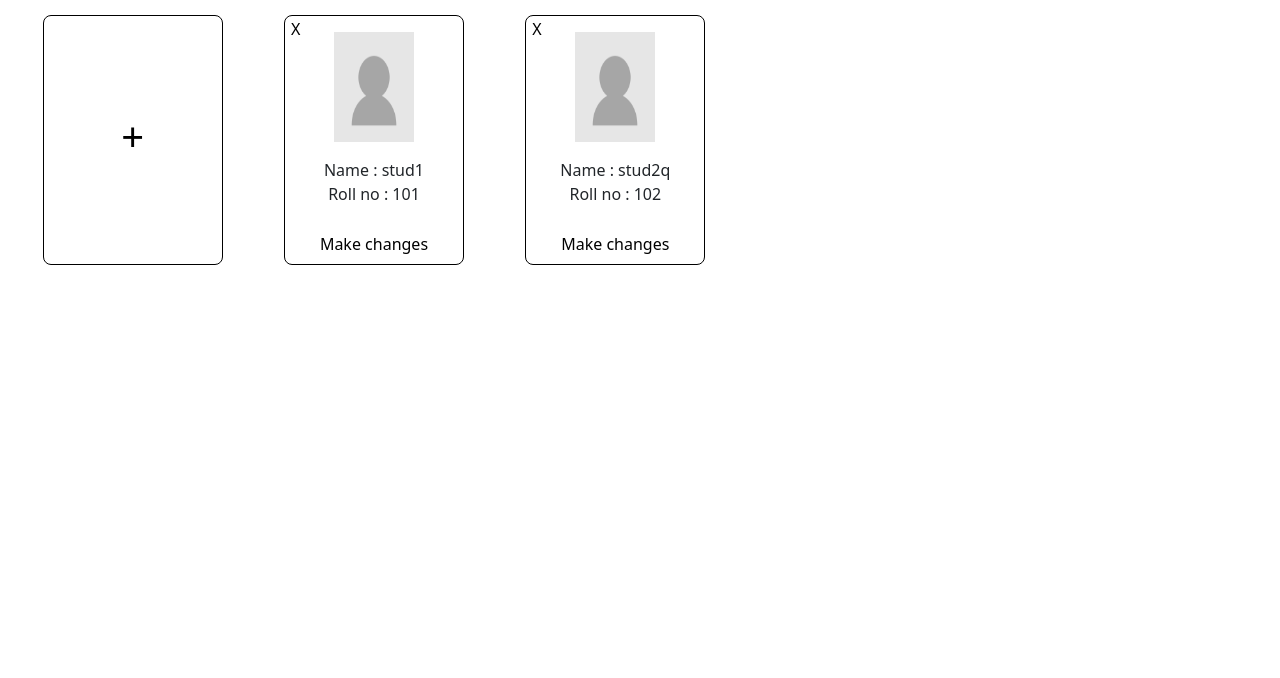
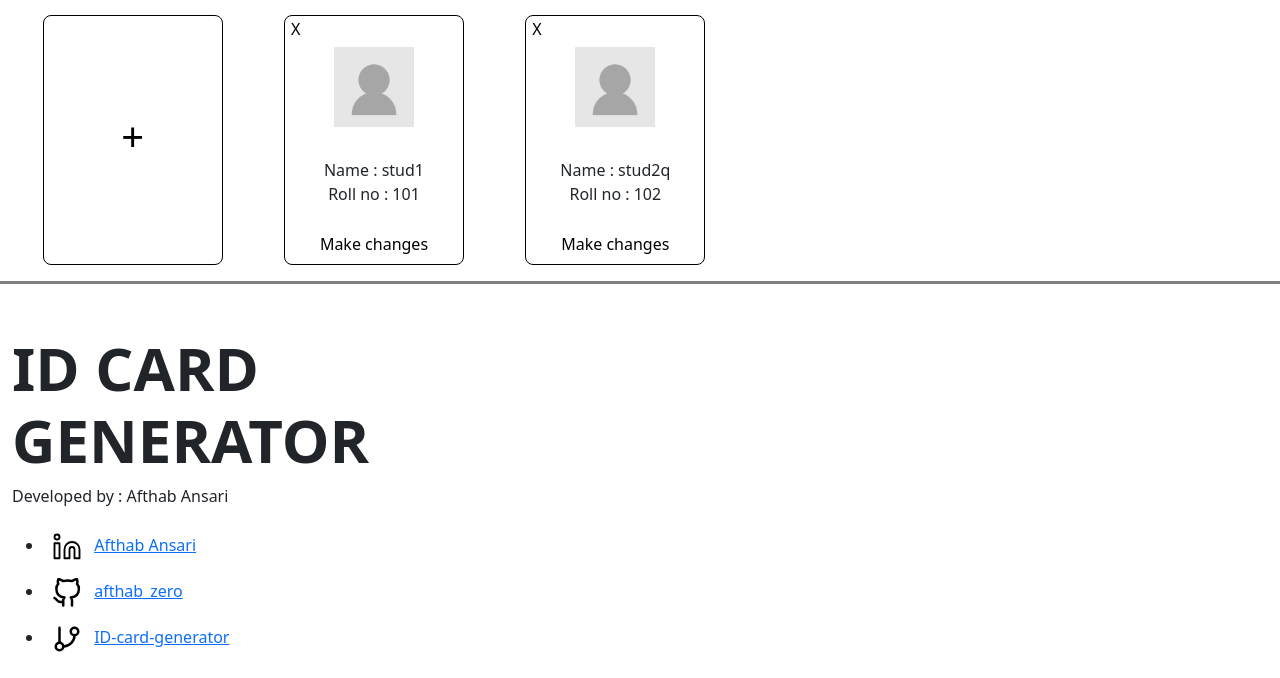
Before and after one commit to afthab8990/ID-card-generator, a Django app: page /students in a window 1280 px wide. Shown: the part 337-1015 px from the top of the page. Before the commit the page ends 602 px from the top, so only its background shows below. Run offline with Django 5.2, Linux system fonts and the light colour scheme; data comes from the database, SQL or seed files in the repository; both versions use the stored data as it was after the commit; some libraries are stand-ins or nearby versions.

Commit message:
Sorting and minor changes

```diff
--- a/id_app/static/style.css
+++ b/id_app/static/style.css
@@ -65,6 +65,7 @@
     width:80px;
     height:110px;
     background-size:cover;
+    object-fit: contain;
 }
 
 .close-btn{
@@ -193,13 +194,12 @@
 
 a{
     text-decoration: none;
-    color: white;
     transition: 0.3s;
 }
 
 a:hover{
     text-decoration: underline;
-    text-decoration-color: white;
+
 }
 
 .socials{
--- a/id_app/templates/generator.html
+++ b/id_app/templates/generator.html
@@ -4,7 +4,7 @@
 <head>
     <meta charset="UTF-8">
     <meta name="viewport" content="width=device-width, initial-scale=1.0">
-    <title>Generator</title>
+    <title>ID card Generator</title>
     <link rel="stylesheet" href="{% static '/style.css' %}">
     <link href="https://cdn.jsdelivr.net/npm/bootstrap@5.3.3/dist/css/bootstrap.min.css" rel="stylesheet" integrity="sha384-QWTKZyjpPEjISv5WaRU9OFeRpok6YctnYmDr5pNlyT2bRjXh0JMhjY6hW+ALEwIH" crossorigin="anonymous">
     <script src="https://cdnjs.cloudflare.com/ajax/libs/html2canvas/1.4.1/html2canvas.min.js"></script>
@@ -37,9 +37,9 @@
                         <li class="nav-item">
                           <a class="nav-link" href="{% url 'students' %}">Students</a>
                         </li>
-                        <li class="nav-item">
+                        <!-- <li class="nav-item">
                             <a class="nav-link" href="{% url 'viewcards' %}">Card Styles</a>
-                        </li>
+                        </li> -->
                       </ul>
                     </div>
                 </div>
@@ -52,9 +52,9 @@
       <div class="row justify-content-center" style="background-size: cover; background-position: center; background-attachment: fixed; height: 200px; overflow: hidden; background-image: url('{% static 'img/student.jpg' %}');" >
         <h1 class="text-warning" style="margin: auto;font-size: 80px;">Generate cards</h1>
     </div>
-    <div class="row justify-content-center mb-4">
+    <div class="row d-felx justify-content-center align-items-center m-2">
         <form method="GET" action="{% url 'generator' %}">
-            <div class="col-4">
+            <div class="col-4 d-flex justify-content-center align-items-center ">
                 <label for="sort_by" class="form-label">Filter by Institution:</label>
                 <select class="form-select" name="insfilt" id="sort_by">
                     <option value="all">All</option>
@@ -62,15 +62,18 @@
                     <option value="{{ i.institutionName }}">{{ i.institutionName }}</option>
                     {% endfor %}
                 </select>
+                <button type="submit" class="hollow-butn ms-2">Go</button>
             </div>
             <div class="col-auto">
-                <button type="submit" class="hollow-butn mt-2">Go</button>
             </div>
         </form>
     </div>
     <div class="row justify-content-center">
+        {% if sdata|length == 0 %}
+        <h1 class="m-5 text-danger">No data :( </h1>
+        {% else %}
         {% for i in sdata %}
-        <div class="col-4 m-3 d-flex flex-column align-items-center "> <!-- Center card and button -->
+        <div class="col-3 m-3 d-flex flex-column align-items-center "> <!-- Center card and button -->
             <!-- Unique ID for each card -->
             <div id="gen-{{ forloop.counter }}" class="id-card">
                 <div class="institution">
@@ -100,12 +103,34 @@
             <button class="hollow-butn download-btn mt-3" data-id="gen-{{ forloop.counter }}">Download ID Card</button>
         </div>
         {% endfor %}
+        {% endif %}
     </div>
+</div>
 
+{% endblock %}
+<div class="container-fluid">
+
+    <div class="row" style="background-color: rgb(255, 255, 255); border-top-style: solid;border-top-color:grey ;">
+        <div class="col-6 mt-5 align-items-center " >
+                <h1 style="font-weight: 700;font-size: 60px;">ID CARD GENERATOR</h1>
+                <p>Developed by : Afthab Ansari</p>
+                <div class="col align-items-center d-flex">
+                    <ul>
+                        <li>
+                            <img class="socials m-2" src="{% static 'icons/linkedin.svg' %}"> <a href="www.linkedin.com/in/afthab-in"> Afthab Ansari </a>
+                        </li>
+                        <li>
+                            <img class="socials m-2" src="{% static 'icons/github.svg' %}"> <a href="https://github.com/afthab8990"> afthab_zero </a>
+                        </li>
+                        <li>
+                            <img class="socials m-2" src="{% static 'icons/git-branch.svg' %}"> <a href="https://github.com/afthab8990/ID-card-generator"> ID-card-generator </a>
+                        </li>
+                </div>
+
+            </div>
+        </div>
 </div>
-</div>
-{% endblock %}
-</div>
+
 
 <script>
 // Handle download for each button
--- a/id_app/templates/students.html
+++ b/id_app/templates/students.html
@@ -15,7 +15,7 @@
                 {% for i in sdata %}
                 <div class="col-2 d-flex justify-content-center m-3">
                     <div class="box">
-                        <a><button class="close-btn">X</button></a>
+                        <a href="{% url 'deletestudents' id=i.id %}"><button class="close-btn">X</button></a>
                             <div class="logo-box text-center m-3" >
                                 <img class="cardimg" src="{{ i.studentPhoto.url }}" >
                             </div>
--- a/id_app/templates/viewcards.html
+++ b/id_app/templates/viewcards.html
@@ -41,6 +41,7 @@
             </div>
         </div>
     </div>
+    </div>
     <script>
         document.getElementById('download-btn').addEventListener('click', function() {
             console.log("Button clicked!");
--- a/id_app/urls.py
+++ b/id_app/urls.py
@@ -13,6 +13,7 @@
     path('addstudents',views.addstudents,name='addstudents'),
     path('poststudents',views.poststudents,name='poststudents'),
     path('editstudents<int:id>',views.editstudents,name='editstudents'),
+    path('deletestudents<int:id>',views.deletestudents,name='deletestudents'),
     path('updatestudents<int:id>',views.updatestudents,name='updatestudents'),
     path('viewcards',views.viewcards,name='viewcards'),
 ]
--- a/id_app/views.py
+++ b/id_app/views.py
@@ -83,6 +83,10 @@
         data.save()
     return redirect('students')
 
+def deletestudents(request,id):
+    student.objects.filter(id=id).delete()
+    return redirect('students')
+
 def editstudents(request,id):
     data = student.objects.filter(id=id)
     idata = instituition.objects.all()
@@ -110,12 +114,3 @@
 
 def viewcards(request):
     return render(request,'viewcards.html')
-
-
-# def turfsort(request,category):
-#     if (category=="all"):
-#         data=turf.objects.all()
-#     else:
-#         data=turf.objects.filter(turflocation=category)
-#     return render(request, 'turfsort.html',{'data':data})
-# Create your views here.
```
Also changed, not shown: id_app/templates/homepage.html (+10 -14 lines), db.sqlite3, id_app/static/icons/git-branch.svg (added), id_app/static/icons/github.svg, id_app/static/icons/linkedin.svg, media/3da39-no-user-image-icon-27.webp (added), media/3da39-no-user-image-icon-27_4xmjGIP.webp (added), media/3da39-no-user-image-icon-27_iVFIXDF.webp (added), media/3da39-no-user-image-icon-27_oCgZs5n.webp (added), media/3da39-no-user-image-icon-27_zfXSzAv.webp (added), media/PngItem_264649.png (added), media/user.webp (added), media/user_Fazdiso.webp (added).
